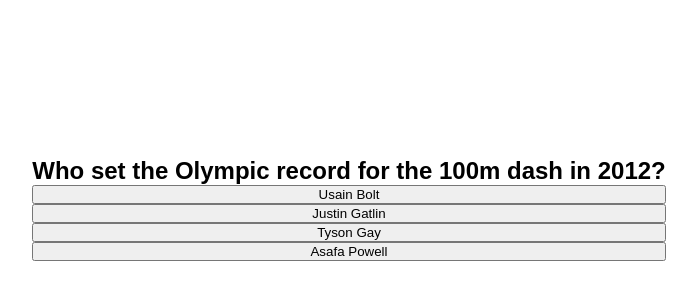
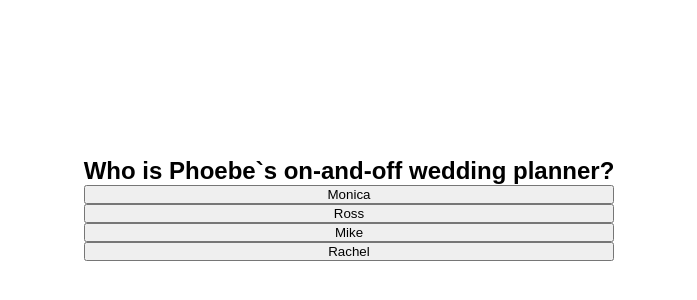
Before and after one commit to Technigo/project-redux-quiz-old, a React (Create React App) app: page /question in a window 1280 px wide. Shown: the part 22-322 px from the top of the page, without its empty margins (291-988 px from the left). Built offline with nearby package versions, Linux system fonts and the light colour scheme.

Commit message:
questions and summary component

```diff
--- a/src/components/CurrentQuestion.js
+++ b/src/components/CurrentQuestion.js
@@ -1,13 +1,20 @@
+/* eslint-disable linebreak-style */
+/* eslint-disable max-len */
 /* eslint-disable linebreak-style */
 import React from 'react'
 import { Container, QuestionWrapper } from 'Globalstyles'
 import { useSelector, useDispatch } from 'react-redux'
+import { Summary } from 'components/Summary'
 import { quiz } from 'reducers/quiz'
 
 export const CurrentQuestion = () => {
   const dispatch = useDispatch();
 
-  const question = useSelector((state) => state.quiz.questions[state.quiz.currentQuestionIndex])
+  const question = useSelector((store) => store.quiz.questions[store.quiz.currentQuestionIndex])
+  const quizState = useSelector((store) => store.quiz.quizOver);
+  console.log(quizState)
+  const answer = useSelector((state) => state.quiz.answers.find((a) => (a.questionId === question.id)))
+  console.log(answer)
 
   if (!question) {
     return <h1>Oh no! I could not find the current question!</h1>
@@ -15,13 +22,15 @@ export const CurrentQuestion = () => {
 
   const onAnswerSubmit = (questionId, answerIndex) => {
     dispatch(quiz.actions.submitAnswer({ questionId, answerIndex }));
+    console.log(questionId, answerIndex)
     if (question.correctAnswerIndex === answerIndex) {
       dispatch(quiz.actions.goToNextQuestion());
-    } else {
+    } else if (question.correctAnswerIndex !== answerIndex) {
       window.alert('wrong answer')
     }
   }
 
+  if (quizState === false) {
     return (
       <Container>
         <QuestionWrapper>
@@ -34,4 +43,9 @@ export const CurrentQuestion = () => {
         </QuestionWrapper>
       </Container>
     )
+  } else {
+    return (
+      <Summary />
+    )
   }
+}
--- a/src/components/Summary.js
+++ b/src/components/Summary.js
@@ -1,10 +1,13 @@
+/* eslint-disable linebreak-style */
+/* eslint-disable max-len */
 /* eslint-disable linebreak-style */
 import React from 'react'
 
-export const Summary = () => {
+export const Summary = ({ answer }) => {
   return (
     <div>
-      <h1>Summary...</h1>
+      <h1>Summary {answer}</h1>
+
     </div>
   )
 }
--- a/src/reducers/quiz.js
+++ b/src/reducers/quiz.js
@@ -3,11 +3,16 @@ import { createSlice } from '@reduxjs/toolkit'
 
 // Change these to your own questions!
 const questions = [
-  { id: 1, questionText: 'Who set the Olympic record for the 100m dash in 2012?', options: ['Usain Bolt', 'Justin Gatlin', 'Tyson Gay', 'Asafa Powell'], correctAnswerIndex: 0 },
-  { id: 2, questionText: 'When was Michael Phelps last named male World Swimmer of the Year?', options: ['2012', '2014', '2016', '2018'], correctAnswerIndex: 2 },
-  { id: 3, questionText: 'When was Michael Phelps last named male World Swimmer of the Year?', options: ['2012', '2014', '2016', '2018'], correctAnswerIndex: 2 },
-  { id: 4, questionText: 'When was Michael Phelps last named male World Swimmer of the Year?', options: ['2012', '2014', '2016', '2018'], correctAnswerIndex: 2 },
-  { id: 5, questionText: 'When was Michael Phelps last named male World Swimmer of the Year?', options: ['2012', '2014', '2016', '2018'], correctAnswerIndex: 2 }
+  { id: 1, questionText: 'Who is Phoebe`s on-and-off wedding planner?', options: ['Monica', 'Ross', 'Mike', 'Rachel'], correctAnswerIndex: 0 },
+  { id: 2,
+    questionText: 'Why are Ross and Rachel late to Phoebe`s birthsday party? ',
+    options:
+  ['They got lost ', 'They had sex', ' They locked themself out of the apartment, with Emma inside ', 'They had to work late'
+  ],
+    correctAnswerIndex: 2 },
+  { id: 3, questionText: 'After the duck definitely doesn not throw up in Joe`s bed, what does he find under Reachel`s pillow?', options: ['Sleepy pills', 'massager', ' "dirty" book  ', ' pigama'], correctAnswerIndex: 2 },
+  { id: 4, questionText: 'Who is the second friend to find out about Monica and Chandler?', options: ['Joey ', 'Rachel', 'Phoebe', 'Ross'], correctAnswerIndex: 1 },
+  { id: 5, questionText: 'Why does Rachel gladly agree to Phoebe setting up Ross with her friend Bonnie?', options: ['She thinks Bonnie is bold', 'She is over Ross', 'She has a new boyfriend', ' She moved out to Paris'], correctAnswerIndex: 0 }
 ]
 
 const initialState = {
@@ -37,9 +42,9 @@ export const quiz = createSlice({
      * When dispatching this action, you should pass an object as the payload with `questionId`
      * and `answerIndex` keys. See the readme for more details.
      */
-    submitAnswer: (state, action) => {
+    submitAnswer: (store, action) => {
       const { questionId, answerIndex } = action.payload
-      const question = state.questions.find((q) => q.id === questionId)
+      const question = store.questions.find((q) => q.id === questionId)
 
       if (!question) {
         throw new Error('Could not find question! Check to make sure you are passing the question id correctly.')
@@ -49,7 +54,7 @@ export const quiz = createSlice({
         throw new Error(`You passed answerIndex ${answerIndex}, but it is not in the possible answers array!`)
       }
 
-      state.answers.push({
+      store.answers.push({
         questionId,
         answerIndex,
         question,
@@ -65,11 +70,11 @@ export const quiz = createSlice({
      *
      * This action does not require a payload.
      */
-    goToNextQuestion: (state) => {
-      if (state.currentQuestionIndex + 1 === state.questions.length) {
-        state.quizOver = true
+    goToNextQuestion: (store) => {
+      if (store.currentQuestionIndex + 1 === store.questions.length) {
+        store.quizOver = true
       } else {
-        state.currentQuestionIndex += 1
+        store.currentQuestionIndex += 1
       }
     },
 
```
Lines whose indentation alone changed are shown as unchanged.
